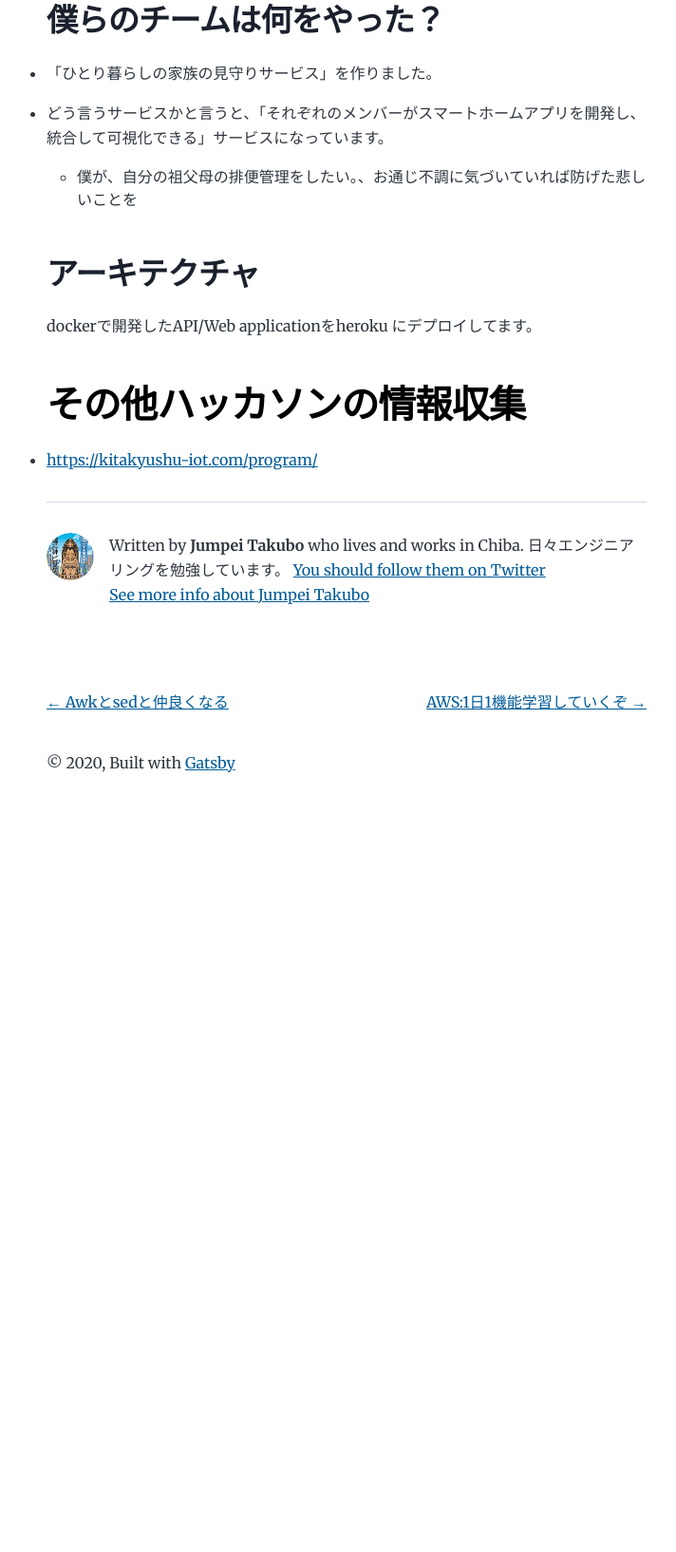
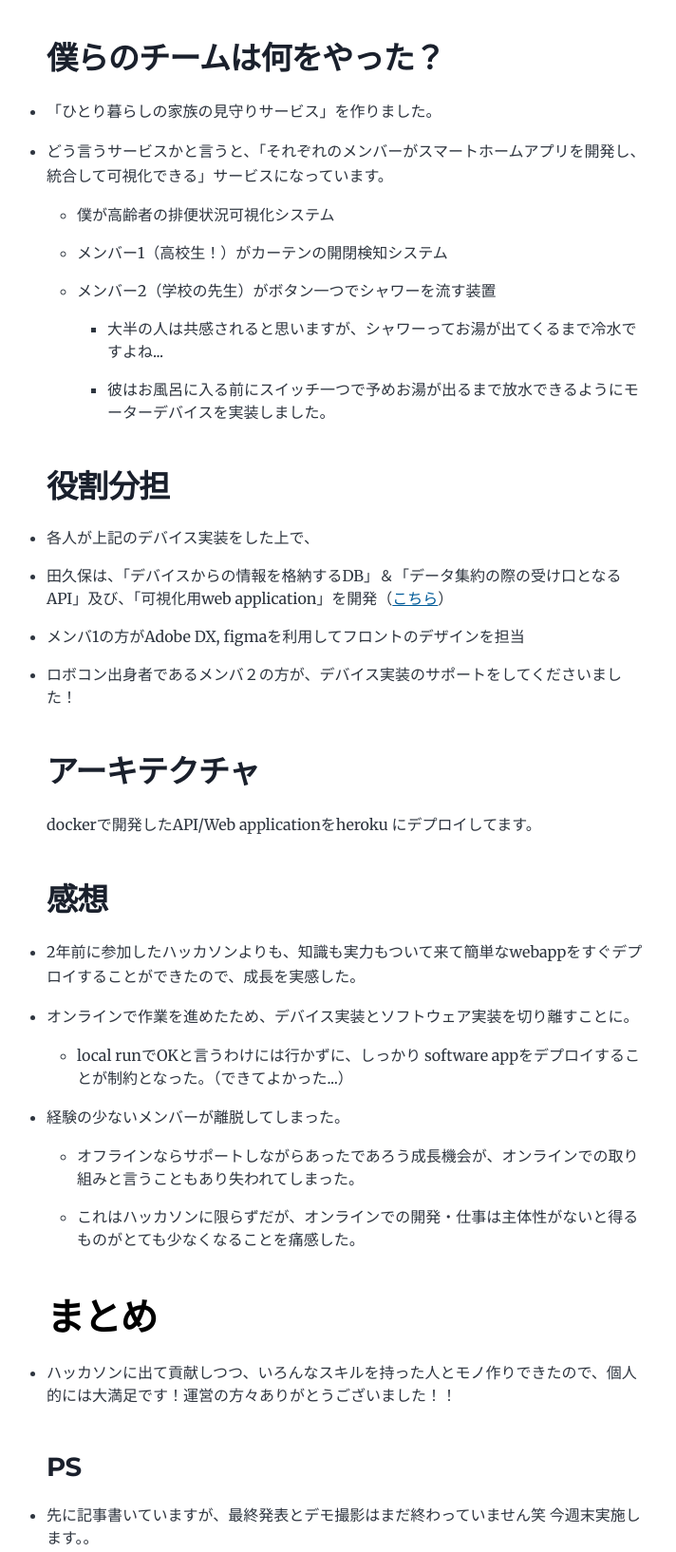
Before and after one commit to Jumpo-523/Jumpo-523.github.io, a Gatsby site: page /iot/iot/ in a window 1280 px wide. Shown: the part 454-2088 px from the top of the page at 95% size, without its empty margins (275-987 px from the left). Before the commit the page ends 1333 px from the top, so only its background shows below. Built offline with nearby package versions, Linux system fonts and the light colour scheme; Gatsby itself is replaced by a stand-in of ours.

Commit message:
IOT記事修正

```diff
--- a/content/blog/iot/iot.md
+++ b/content/blog/iot/iot.md
@@ -11,15 +11,26 @@ date: "2020-11-25T12:12:37.121Z"
 
 ## 制約
 
-- micro:bitを使うこと。（これは）
-
+- micro:bitを使うこと。
+- メンバーが地方に散らばっているため、オンラインで開発を進めること
 
 ## 僕らのチームは何をやった？
 
 - 「ひとり暮らしの家族の見守りサービス」を作りました。
 
 - どう言うサービスかと言うと、「それぞれのメンバーがスマートホームアプリを開発し、統合して可視化できる」サービスになっています。
-    - 僕が、自分の祖父母の排便管理をしたい。、お通じ不調に気づいていれば防げた悲しいことを
+    - 僕が高齢者の排便状況可視化システム
+    - メンバー1（高校生！）がカーテンの開閉検知システム
+    - メンバー2（学校の先生）がボタン一つでシャワーを流す装置
+        - 大半の人は共感されると思いますが、シャワーってお湯が出てくるまで冷水ですよね...
+        - 彼はお風呂に入る前にスイッチ一つで予めお湯が出るまで放水できるようにモーターデバイスを実装しました。
+
+## 役割分担
+
+- 各人が上記のデバイス実装をした上で、
+- 田久保は、「デバイスからの情報を格納するDB」＆「データ集約の際の受け口となるAPI」及び、「可視化用web application」を開発（[こちら](https://github.com/Jumpo-523/django3.1_sample)）
+- メンバ1の方がAdobe DX, figmaを利用してフロントのデザインを担当
+- ロボコン出身者であるメンバ２の方が、デバイス実装のサポートをしてくださいました！
 
 
 ## アーキテクチャ
@@ -27,12 +38,25 @@ date: "2020-11-25T12:12:37.121Z"
 dockerで開発したAPI/Web applicationをheroku にデプロイしてます。
 
 
+## 感想
+
+- 2年前に参加したハッカソンよりも、知識も実力もついて来て簡単なwebappをすぐデプロイすることができたので、成長を実感した。
+
+- オンラインで作業を進めたため、デバイス実装とソフトウェア実装を切り離すことに。
+    - local runでOKと言うわけには行かずに、しっかり software appをデプロイすることが制約となった。（できてよかった...）
+
+- 経験の少ないメンバーが離脱してしまった。
+    - オフラインならサポートしながらあったであろう成長機会が、オンラインでの取り組みと言うこともあり失われてしまった。
+    - これはハッカソンに限らずだが、オンラインでの開発・仕事は主体性がないと得るものがとても少なくなることを痛感した。
 
 
 
+# まとめ
+
+- ハッカソンに出て貢献しつつ、いろんなスキルを持った人とモノ作りできたので、個人的には大満足です！運営の方々ありがとうございました！！
 
 
+### PS
 
-# その他ハッカソンの情報収集
-
-- https://kitakyushu-iot.com/program/
+- 先に記事書いていますが、最終発表とデモ撮影はまだ終わっていません笑
+今週末実施します。。
```
